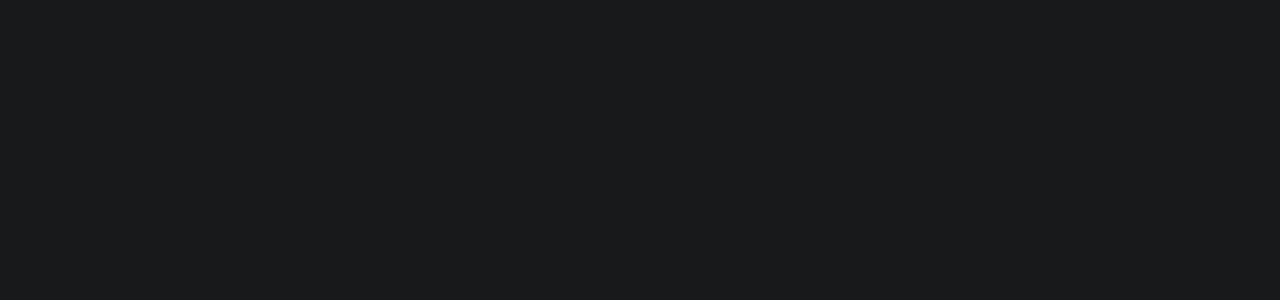
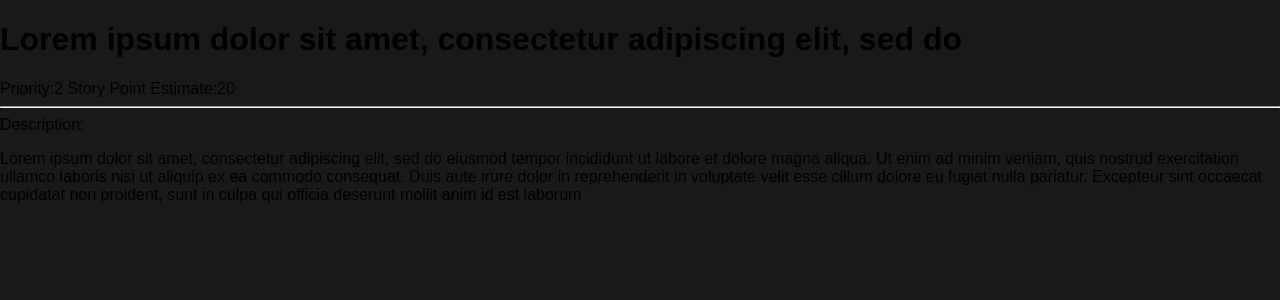
Before and after one commit to areebimran2/scrum-team-manager, a React (Create React App) app in the folder frontend/jiraclone/: page /ticket in a window 1280 px wide. Before the commit this address had no page. Shown: the top 300 px of the page. Built offline with nearby package versions, Linux system fonts and the light colour scheme; no server answers.

Commit message:
SCRUM 98 Set up React for Ticket page

```diff
--- a/frontend/jiraclone/src/App.js
+++ b/frontend/jiraclone/src/App.js
@@ -6,6 +6,7 @@
 import Signup from "./pages/signup";
 import ProfileEdit from "./pages/profileedit"
 import Dashboard from "./pages/dashboard";
+import FullTicket from "./pages/ticket";
 
 export function App() {
 
@@ -18,6 +19,7 @@
             <Route path="/profile" element={<ProfileEdit />} />
             <Route path="/recoveryrequest" element={<RecoveryRequest />} />
             <Route path="/recoveryrequestsuccess" element={<RecoveryRequestSuccess />} />
+            <Route path="/ticket" element={<FullTicket />} />
             <Route path="/" element={<NotFound />} />
         </Routes>
     </BrowserRouter>
--- /dev/null
+++ b/frontend/jiraclone/src/pages/ticket.js
@@ -0,0 +1,76 @@
+import React, { useEffect, useState } from 'react';
+import ReactDOM from "react-dom/client";
+import { useNavigate } from "react-router-dom";
+import { useForm } from "react-hook-form";
+import styles from "../styles/fullticket.module.css";
+
+export function FullTicket() {
+    const navigate = useNavigate();
+    //const [searchParams, setSearchParams] = useSearchParams();
+    //const tid = searchParams.get("tid")
+    const tid = 1
+    const [ticket, setTicket] = useState(null);
+    const [error, setError] = useState(null);
+
+    const testTicket = {
+        Title: "Lorem ipsum dolor sit amet, consectetur adipiscing elit, sed do",
+        Description: "Lorem ipsum dolor sit amet, consectetur adipiscing elit, sed do eiusmod tempor incididunt ut labore et dolore magna aliqua. Ut enim ad minim veniam, quis nostrud exercitation ullamco laboris nisi ut aliquip ex ea commodo consequat. Duis aute irure dolor in reprehenderit in voluptate velit esse cillum dolore eu fugiat nulla pariatur. Excepteur sint occaecat cupidatat non proident, sunt in culpa qui officia deserunt mollit anim id est laborum",
+        Story_points: 20,
+        Priority: 2
+    }
+
+    //GET ticket data from control service
+    useEffect(() => {
+        // Fetch ticket data
+        fetch(`http://127.0.0.1:10001/ticket/${tid}`)
+            .then(response => {
+                if (!response.ok) {
+                    throw new Error('Error getting ticket');
+                }
+                return response.json();
+            })
+            .then(data => {
+                setTicket(data);
+            })
+            .catch(error => {
+                //setError(error);
+                console.error("Fetch error, loading Test Ticket", error);
+                setTicket(testTicket);
+            });
+    }, [tid]);
+
+    if (error) {
+        return <div>Error: {error.message}</div>;
+    }
+
+    if (!ticket) {
+        return <div>No ticket data found</div>;
+    }
+
+    return (
+        <div className="container">
+            {/* Title */}
+            <h1 className="title">{ticket.Title}</h1>
+
+            {/* Priority and Story Points */}
+            <div className="metadataContainer">
+                <span className="metadataLabel">Priority:</span>
+                <span className="metadataValue">{ticket.Priority}</span>
+                <span style={{ flex: 1 }}></span> {/* Spacer */}
+                <span className="metadataLabel">Story Point Estimate:</span>
+                <span className="metadataValue">{ticket.Story_points}</span>
+            </div>
+
+            {/* Divider */}
+            <hr className="divider" />
+
+            {/* Description */}
+            <div className="descriptionContainer">
+                <span className="metadataLabel">Description:</span>
+                <p className="descriptionText">{ticket.Description}</p>
+            </div>
+        </div>
+    );
+}
+
+export default FullTicket
--- /dev/null
+++ b/frontend/jiraclone/src/styles/fullticket.module.css
@@ -0,0 +1,43 @@
+.container {
+    font-family: 'Poppins', sans-serif;
+    max-width: 800px;
+    margin: 0 auto;
+    padding: 20px;
+}
+
+.title {
+    font-weight: bold;
+    font-size: 24px;
+    margin-bottom: 20px;
+}
+
+.metadataContainer {
+    display: flex;
+    align-items: center;
+    font-size: 18px;
+    margin-bottom: 20px;
+}
+
+.metadataLabel {
+    font-weight: bold;
+    margin-right: 10px;
+    font-size: 18px;
+}
+
+.metadataValue {
+    font-size: 18px;
+}
+
+.divider {
+    border: 1px solid #ccc;
+    margin-bottom: 20px;
+}
+
+.descriptionContainer {
+    font-size: 18px;
+}
+
+.descriptionText {
+    font-size: 16px;
+    margin-top: 10px;
+}
```
